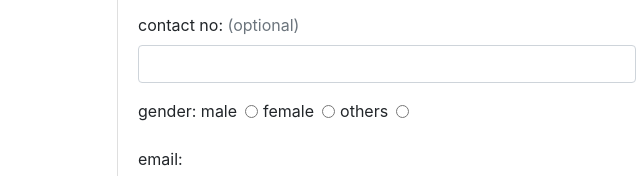
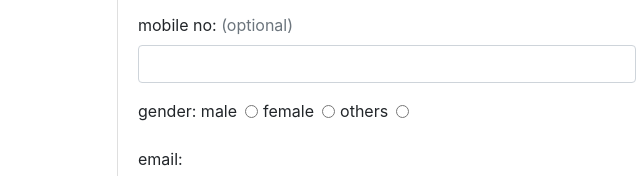
Before and after one commit to karthickjishnu/details, a plain HTML site: page index.html in a window 1280 px wide. Shown: the part 191-367 px from the top of the page, 538-1178 px from the left. Drawn offline with nearby package versions, Linux system fonts and the light colour scheme.

Commit message:
numberchange

```diff
--- a/index.html
+++ b/index.html
@@ -44,8 +44,8 @@
                   />
                 </div>
                 <div class="form-group">
-                  <label for=" phone"
-                    >contact no:
+                  <label for=" phone number"
+                    >mobile no:
                     <span class="text-muted">(optional)</span>
                   </label>
                   <input
```
